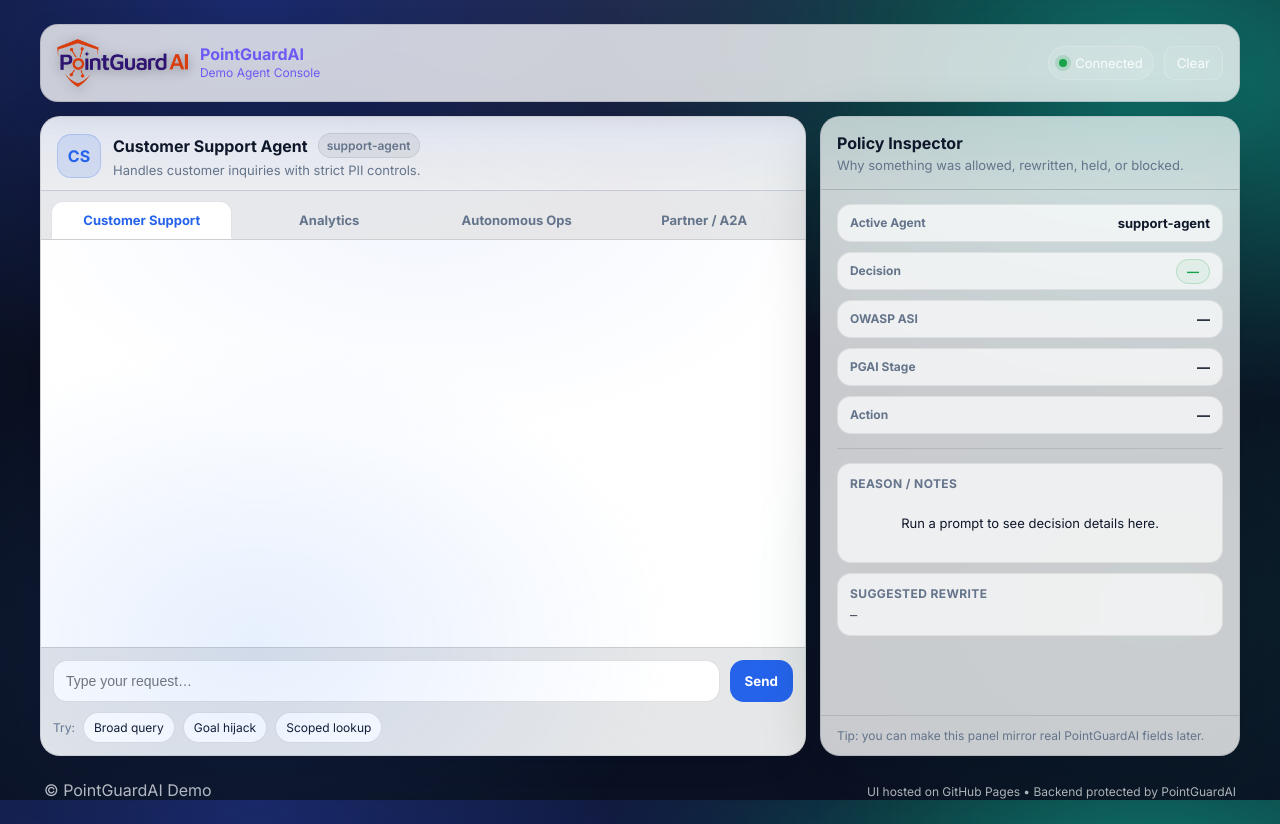
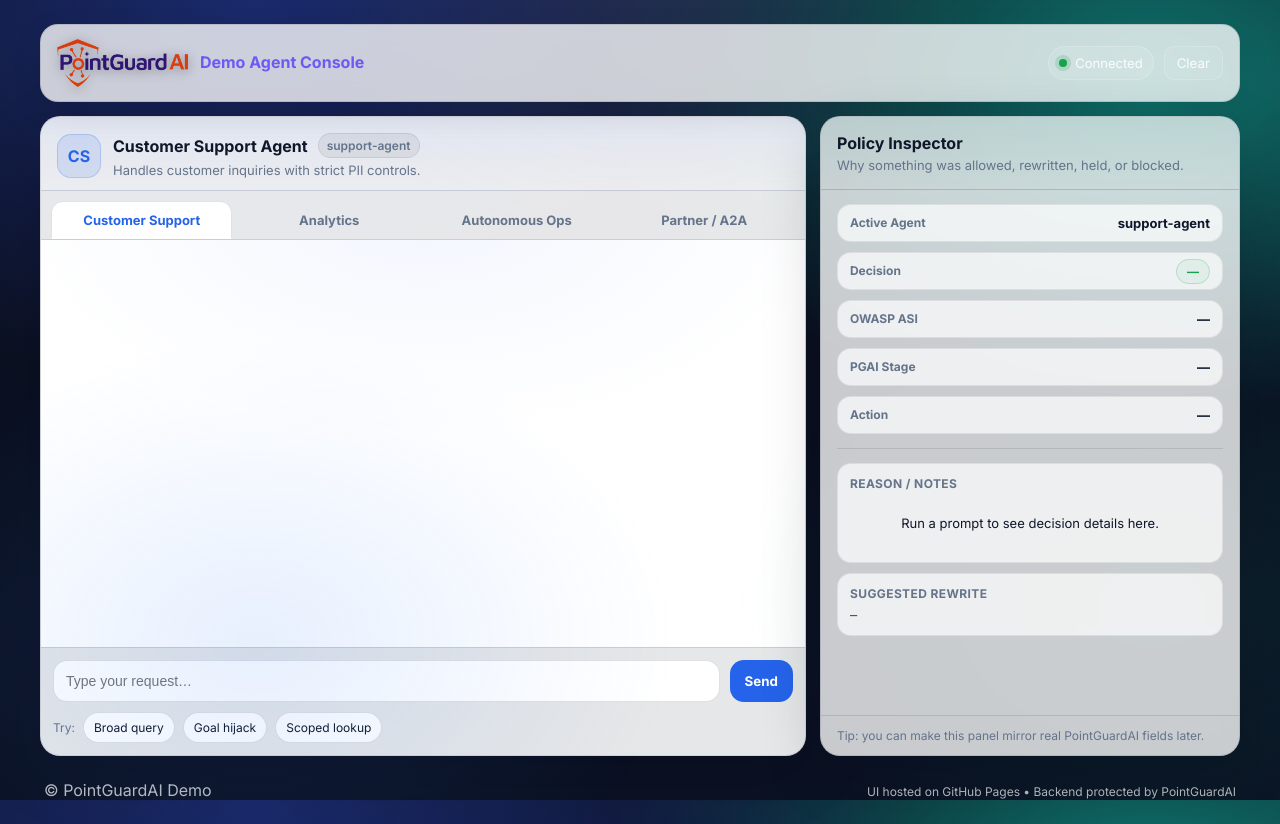
Before and after one commit to pgaidemo/pgai-chat-ui, a plain HTML site: page index.html in a window 1280 px wide. Drawn offline with Linux system fonts and the light colour scheme.

Commit message:
Demo Console Title

```diff
--- a/index.html
+++ b/index.html
@@ -26,8 +26,8 @@
           <div id="logo-fallback" class="logo-fallback" style="display:none;">PG</div>
         </div>
         <div class="brand-text">
-          <div class="brand-title">PointGuardAI</div>
-          <div class="brand-subtitle">Demo Agent Console</div>
+          <div class="brand-title">Demo Agent Console</div>
+          <!-- <div class="brand-subtitle">Demo Agent Console</div> -->
         </div>
       </div>
 
```
